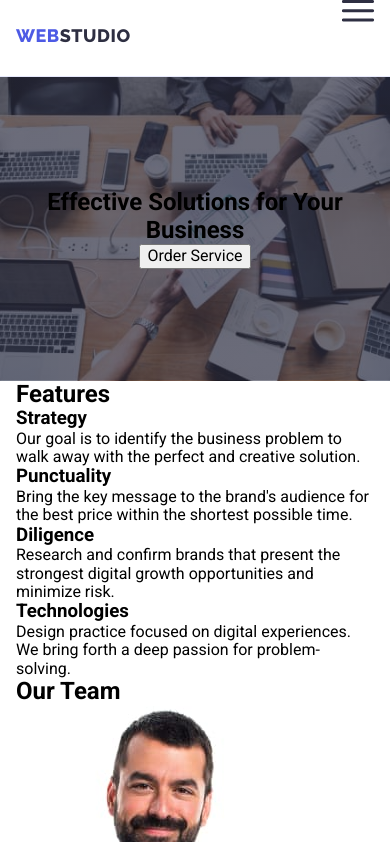
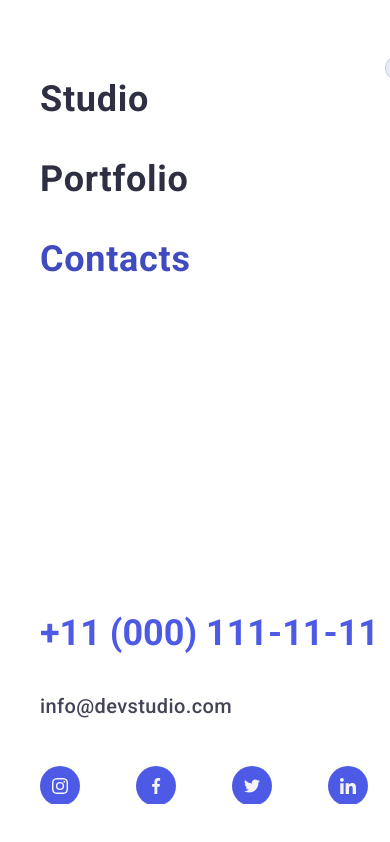
Before and after one commit to olgafedorec/goit-markup-hw-07, a plain HTML site: page index.html in a window 390 px wide. Both pictures are taken after a click on the button 358 px from the left and 11 px from the top of the page. Shown: the top 842 px of the page. Drawn offline with nearby package versions, Linux system fonts and the light colour scheme.

Commit message:
update css

```diff
--- a/css/mobile.css
+++ b/css/mobile.css
@@ -16,12 +16,12 @@
         padding: 0;
         background-color: transparent;
         border: none;
+        margin-top: 24px;
     }
 
     .burger-icon {
         stroke: var(--navy-blue-color);
     }
-
 }
 
 @media screen and (max-width: 1199px) {
--- a/css/styles.css
+++ b/css/styles.css
@@ -84,6 +84,9 @@ padding-bottom: 28px;
     margin-right: auto;
     gap: 40px;
 }
+.link {
+    text-decoration: none;
+}
 
 .navigation-link {
     position: relative;
@@ -142,6 +145,96 @@ padding-bottom: 28px;
     color: var(--iris-color);
 }
 
+.mob-menu-container {
+    width: 369px;
+ }
+
+ .mob-menu {
+    position: fixed;
+    top: 0;
+    z-index: 1;
+    width: 100vw;
+    height: 100vh;
+    background-color: var(--white-color);
+    padding: 40px;
+}
+
+.mob-menu > .mob-menu-container {
+    height: 100%;
+    display: flex;
+    flex-direction: column;
+    justify-content: space-between;
+    overflow: auto;
+}
+
+.mob-navigation-link.current {
+    color: var(--ocean);
+}
+
+.mob-navigation-list {
+    margin-bottom: 284px;
+}
+
+.mob-menu-nav {
+    margin-top: 16px;
+    margin-bottom: 50px;
+}
+
+.mob-navigation-item:not(:last-child) {
+    margin-bottom: 40px;
+}
+
+.mob-navigation-link {
+font-weight: 700;
+font-size: 36px;
+line-height: 1.11;
+letter-spacing: 0.02em;
+color: var(--navy-blue-color);
+}
+
+.mob-link {
+font-weight: 600;
+font-size: 36px;
+line-height: 1.11;
+color: var(--iris-color);
+display: inline-block;
+margin-bottom: 40px;
+}
+
+.mob-mail-link {
+    font-weight: 500;
+    font-size: 20px;
+    line-height: 1.2;
+    letter-spacing: 0.02em;
+    color: var(--slate-color);
+    display: inline-block;
+}
+
+.mob-soc-list {
+    display: flex;
+    justify-content: left;
+    gap: 56px;
+    margin-top: 48px;
+}
+
+.mob-soc-item {
+    width: 40px;
+    height: 40px;
+}
+
+.mob-soc-link {
+    width: 100%;
+    height: 100%;
+    background-color: var(--iris-color);
+    border-radius: 50%;
+    display: flex;
+    align-items: center;
+    justify-content: center;
+}
+.mob-soc-icon {
+    fill: var(--cloud-color);
+}
+
 .container {
     padding-left: 16px;
     padding-right: 16px;
@@ -176,6 +269,8 @@ padding-bottom: 28px;
         rgba(46, 47, 66, 0.7)
     ), url(../images/hero-bg-mob-2x.jpg);
   }
+}
+
 
 .title-hero {
     font-weight: 700;
@@ -207,7 +302,7 @@ transition: background-color 250ms var(--timing-function),
     box-shadow 250ms var(--timing-function);
 }
 
-/* .hero-button:hover,
+.hero-button:hover,
 .hero-button:focus {
 background-color: var(--ocean);
 border: 1px solid var(--ocean);
@@ -220,7 +315,7 @@ box-shadow: 0px 4px 4px rgba(0, 0, 0, 0.15);
     color: var(--white-color);
     border: 1px solid var(--active-button-color);
     border-radius: 4px;
-    } */
+    }
 
 /* ------------FEATURES------------- */
 
@@ -289,7 +384,7 @@ box-shadow: 0px 4px 4px rgba(0, 0, 0, 0.15);
 
 .features-wrap {
     display: flex;
-    gap: 72px;
+    row-gap: 72px;
     flex-wrap: wrap;
 }
 
--- a/css/tablet.css
+++ b/css/tablet.css
@@ -1,6 +1,10 @@
 @media screen and (min-width: 768px) {
     .container {
         width: 768px;
+    }
+
+    .burger-menu {
+        display: none;
     }
 
 /* ------------HEADER------------- */
@@ -105,6 +109,7 @@
         margin-top: 0;
     }
   }
+}
 
  @media screen and (min-width: 768px) and (max-width: 1199px) {
 
--- a/index.html
+++ b/index.html
@@ -59,11 +59,86 @@
             >
           </li>
         </ul>
-        <button type="button" class="burger-menu">
+        <button type="button" data-menu-open class="burger-menu">
           <svg class="burger-icon" width="32" height="22">
             <use href="./images/icons.svg#icon-burger-menu"></use>
           </svg>
         </button>
+      </div>
+      <div class="mob-menu is-hidden" data-menu>
+        <div class="mob-menu-container">
+          <div class="mob-menu-nav">
+            <button type="button" class="modal-close" data-menu-close>
+              <svg class="modal-close-icon" width="8" height="8">
+                <use href="./images/icons.svg#icon-close"></use>
+              </svg>
+            </button>
+            <nav>
+              <ul class="mob-navigation-list list">
+                <li class="mob-navigation-item">
+                  <a href="./index.html" class="mob-navigation-link link"
+                    >Studio</a
+                  >
+                </li>
+                <li class="mob-navigation-item">
+                  <a href="./portfolio.html" class="mob-navigation-link link"
+                    >Portfolio</a
+                  >
+                </li>
+                <li class="mob-navigation-item">
+                  <a href="" class="mob-navigation-link link current"
+                    >Contacts</a
+                  >
+                </li>
+              </ul>
+            </nav>
+          </div>
+
+          <div class="mob-menu-contacts">
+            <ul class="list mob-contacts">
+              <li class="mob-contacts-item">
+                <a href="tel:+110001111111" class="mob-link link"
+                  >+11 (000) 111-11-11</a
+                >
+              </li>
+              <li class="mob-contacts-item">
+                <a href="mailto:info@devstudio.com" class="mob-mail-link link"
+                  >info@devstudio.com</a
+                >
+              </li>
+            </ul>
+            <ul class="list mob-soc-list">
+              <li class="mob-soc-item">
+                <a href="" class="link mob-soc-link">
+                  <svg class="mob-soc-icon" width="16" height="16">
+                    <use href="./images/icons.svg#icon-icon-instagram"></use>
+                  </svg>
+                </a>
+              </li>
+              <li class="mob-soc-item">
+                <a href="" class="link mob-soc-link">
+                  <svg class="mob-soc-icon" width="16" height="16">
+                    <use href="./images/icons.svg#icon-icon-facebook"></use>
+                  </svg>
+                </a>
+              </li>
+              <li class="mob-soc-item">
+                <a href="" class="link mob-soc-link">
+                  <svg class="mob-soc-icon" width="16" height="16">
+                    <use href="./images/icons.svg#icon-icon-twitter"></use>
+                  </svg>
+                </a>
+              </li>
+              <li class="mob-soc-item">
+                <a href="" class="link mob-soc-link">
+                  <svg class="mob-soc-icon" width="16" height="16">
+                    <use href="./images/icons.svg#icon-icon-linkedin"></use>
+                  </svg>
+                </a>
+              </li>
+            </ul>
+          </div>
+        </div>
       </div>
     </header>
     <main>
@@ -537,5 +612,6 @@
       AOS.init();
     </script>
     <script src="./js/modal.js"></script>
+    <script src="./js/menu.js"></script>
   </body>
 </html>
--- /dev/null
+++ b/js/menu.js
@@ -0,0 +1,14 @@
+(() => {
+    const refs = {
+      openMenuBtn: document.querySelector("[data-menu-open]"),
+      closeMenuBtn: document.querySelector("[data-menu-close]"),
+      menu: document.querySelector("[data-menu]"),
+    };
+
+    refs.openMenuBtn.addEventListener("click", toggleMenu);
+    refs.closeMenuBtn.addEventListener("click", toggleMenu);
+
+    function toggleMenu() {
+      refs.menu.classList.toggle("is-hidden");
+    }
+  })();
```
